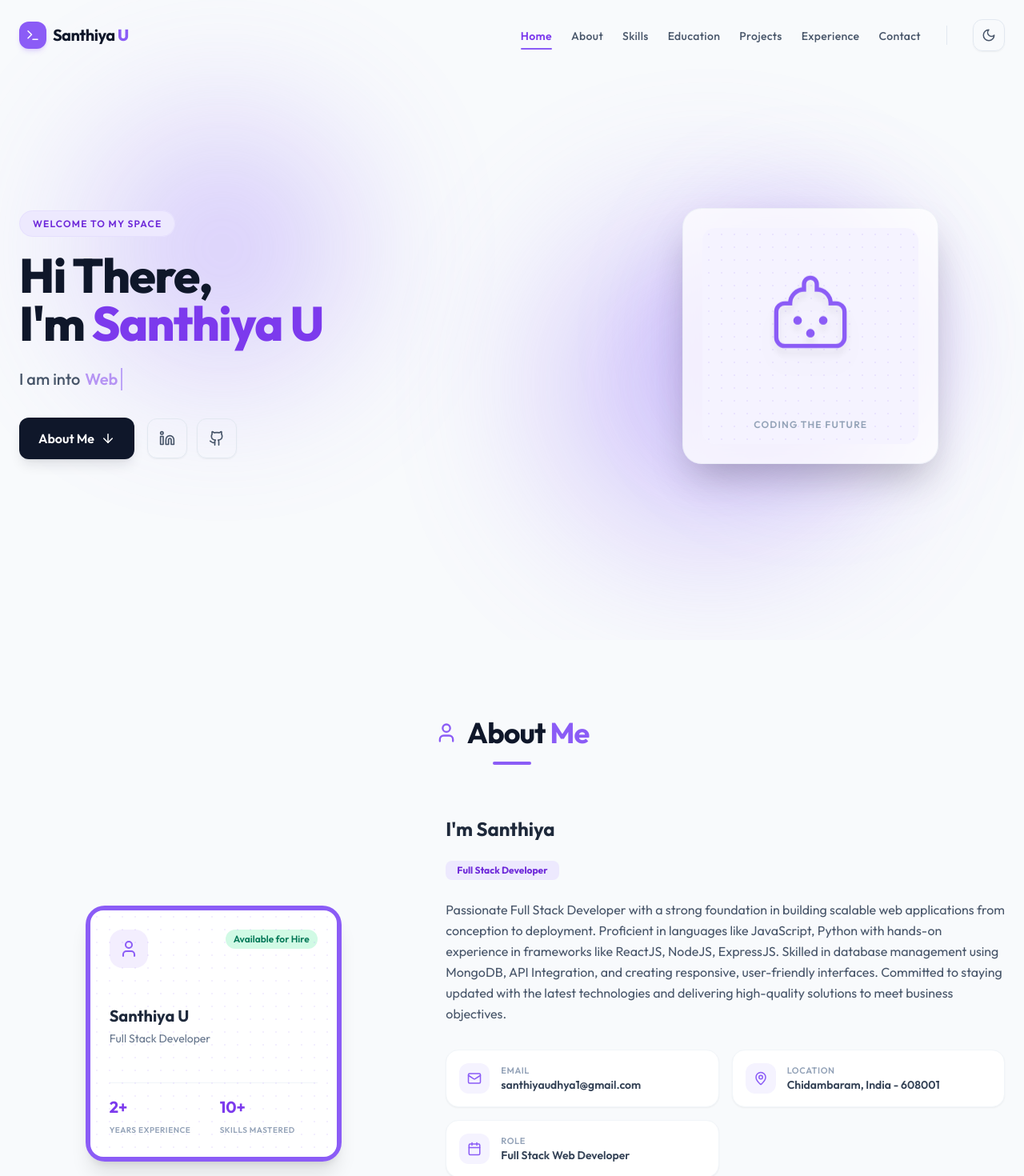
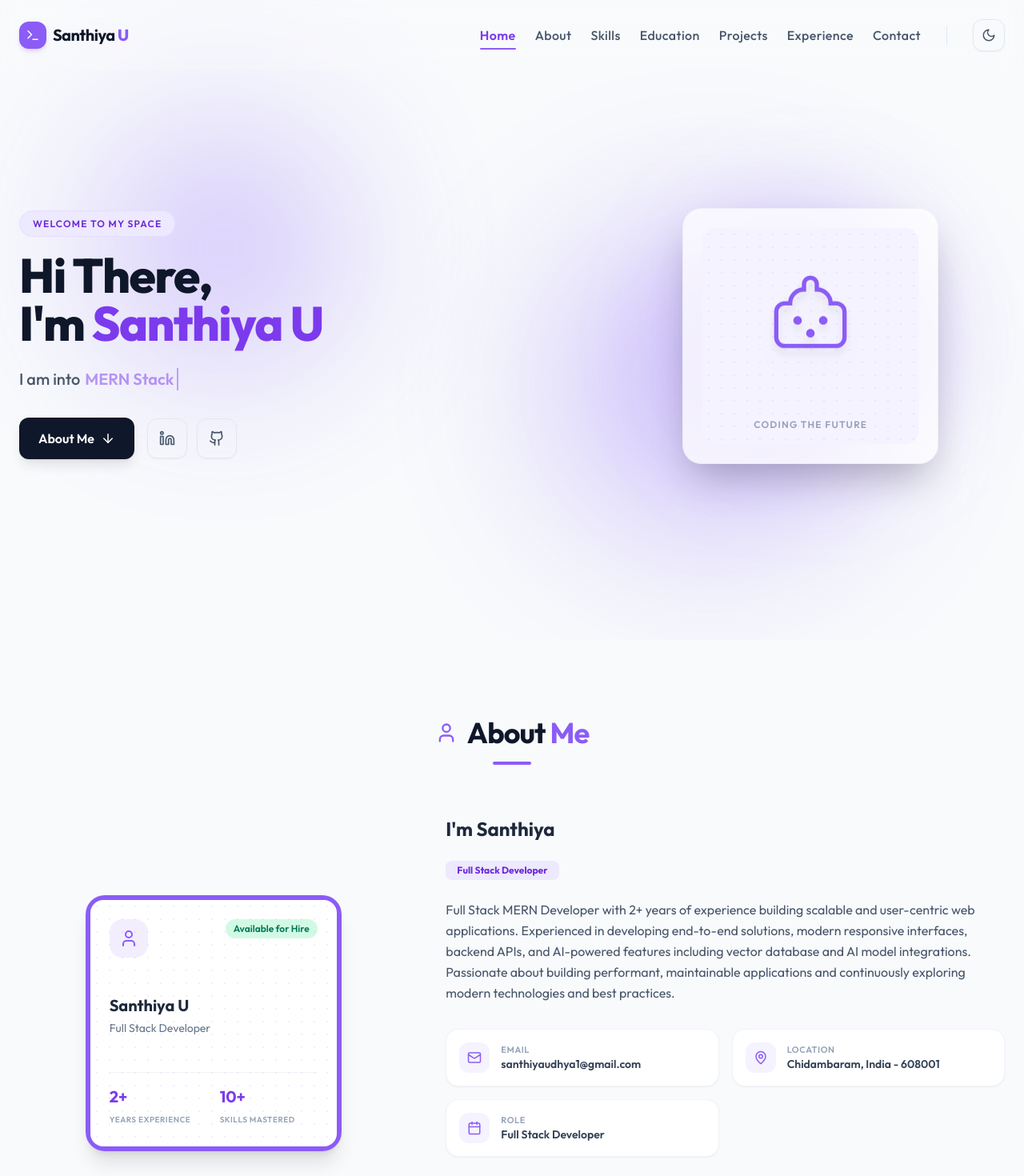
Before and after one commit to usanthiya/portfolio-v2, a React (Vite) app: page / in a window 1280 px wide. Shown: the top 1470 px of the page at 80% size. Built offline with nearby package versions, Linux system fonts and the light colour scheme.

Commit message:
feat: Update About, Hero, and Navbar components for improved content and styling

```diff
--- a/src/components/About.tsx
+++ b/src/components/About.tsx
@@ -5,7 +5,7 @@ export default function About() {
   const details = [
     { icon: <Mail size={18} className="text-primary-500" />, label: 'Email', value: 'santhiyaudhya1@gmail.com', href: 'mailto:santhiyaudhya1@gmail.com' },
     { icon: <MapPin size={18} className="text-primary-500" />, label: 'Location', value: 'Chidambaram, India - 608001' },
-    { icon: <Calendar size={18} className="text-primary-500" />, label: 'Role', value: 'Full Stack Web Developer' },
+    { icon: <Calendar size={18} className="text-primary-500" />, label: 'Role', value: 'Full Stack Developer' },
   ];
 
   return (
@@ -70,7 +70,7 @@ export default function About() {
             </span>
 
             <p className="text-slate-600 dark:text-slate-355 text-base leading-relaxed">
-              Passionate Full Stack Developer with a strong foundation in building scalable web applications from conception to deployment. Proficient in languages like JavaScript, Python with hands-on experience in frameworks like ReactJS, NodeJS, ExpressJS. Skilled in database management using MongoDB, API Integration, and creating responsive, user-friendly interfaces. Committed to staying updated with the latest technologies and delivering high-quality solutions to meet business objectives.
+              Full Stack MERN Developer with 2+ years of experience building scalable and user-centric web applications. Experienced in developing end-to-end solutions, modern responsive interfaces, backend APIs, and AI-powered features including vector database and AI model integrations. Passionate about building performant, maintainable applications and continuously exploring modern technologies and best practices.
             </p>
 
             {/* Quick Details Box Grid */}
--- a/src/components/Hero.tsx
+++ b/src/components/Hero.tsx
@@ -2,7 +2,12 @@ import { useState, useEffect } from 'react';
 import { Linkedin, Github, ArrowDown } from 'lucide-react';
 import { motion } from 'framer-motion';
 
-const roles = ['Frontend development', 'Backend development', 'Web development'];
+const roles = [
+  'Full Stack Development',
+  'MERN Stack Applications',
+  'AI-Integrated Solutions',
+  'Modern Web Experiences',
+];
 
 export default function Hero() {
   const [roleIndex, setRoleIndex] = useState(0);
--- a/src/components/Navbar.tsx
+++ b/src/components/Navbar.tsx
@@ -57,7 +57,7 @@ export default function Navbar({ darkMode, setDarkMode }: NavbarProps) {
   return (
     <nav
       className={`fixed top-0 left-0 w-full z-50 transition-all duration-300 ${
-        scrolled ? 'glass-nav py-4 shadow-sm' : 'bg-transparent py-6'
+        scrolled ? 'glass-nav bg-white/30 dark:bg-slate-800/30 backdrop-blur-md py-4 shadow-sm' : 'bg-white/10 dark:bg-slate-900/10 backdrop-blur-md py-6'
       }`}
     >
       <div className="max-w-7xl mx-auto px-6 flex justify-between items-center">
@@ -87,7 +87,7 @@ export default function Navbar({ darkMode, setDarkMode }: NavbarProps) {
                     e.preventDefault();
                     handleNavClick(item.id);
                   }}
-                  className={`relative text-sm font-medium tracking-wide transition-colors duration-200 py-2 ${
+                  className={`relative text-md font-medium tracking-wide transition-colors duration-200 py-2 ${
                     activeSection === item.id
                       ? 'text-primary-600 dark:text-primary-400 font-semibold'
                       : 'text-slate-600 dark:text-slate-400 hover:text-slate-950 dark:hover:text-white'
```
